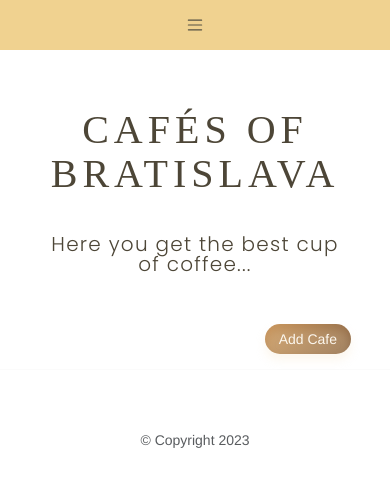
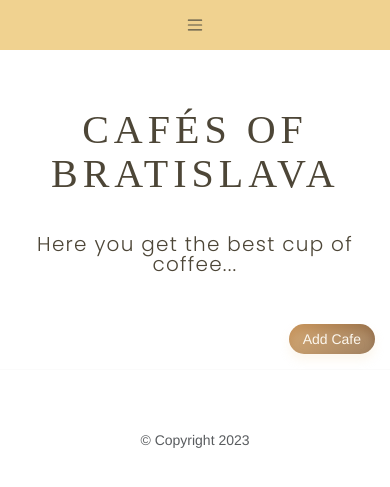
Before and after one commit to Korkova/Cafe_and_Wifi_Website-API-SQL, a Flask app: page / in a window 390 px wide. Shown: the top 487 px of the page. Run offline with Flask 2, Linux system fonts and the light colour scheme; data that the repository does not hold is empty; some libraries are stand-ins or nearby versions; some web fonts are replaced.

Commit message:
Change code 28

```diff
--- a/static/css/styles.css
+++ b/static/css/styles.css
@@ -93,10 +93,18 @@ h1 {
 	 font-weight: 500;
 }
 
-.container {
+.title-heading {
     padding:  0% 10%;
 }
 
+/*
+.navbar>.container, .navbar>.container-fluid, .navbar>.container-lg, .navbar>.container-md, .navbar>.container-sm, .navbar>.container-xl, .navbar>.container-xxl {
+    /* display: flex; */
+    /*flex-wrap: inherit;
+    align-items: center;
+    justify-content: space-between;
+}
+*/
 
 /*
  .content {
--- a/templates/header.html
+++ b/templates/header.html
@@ -47,6 +47,6 @@
 
     <header>
         <div class="container">
-            <div class="title site-heading text-center text-faded d-lg-block"><h1 class=""><span>Cafés of Bratislava</span></h1></div>
+            <div class="title site-heading text-center text-faded d-lg-block"><h1 class="title-heading"><span>Cafés of Bratislava</span></h1></div>
         <div>
     </header>
```
